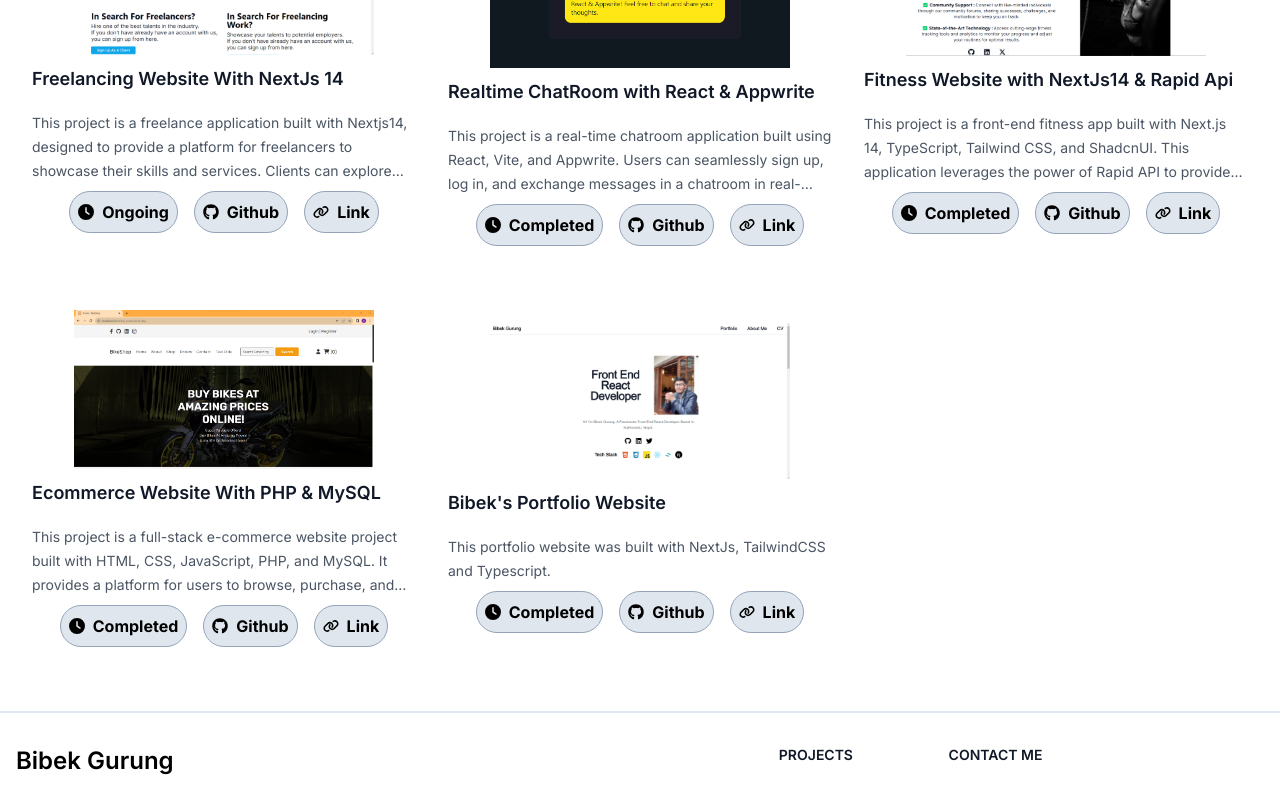
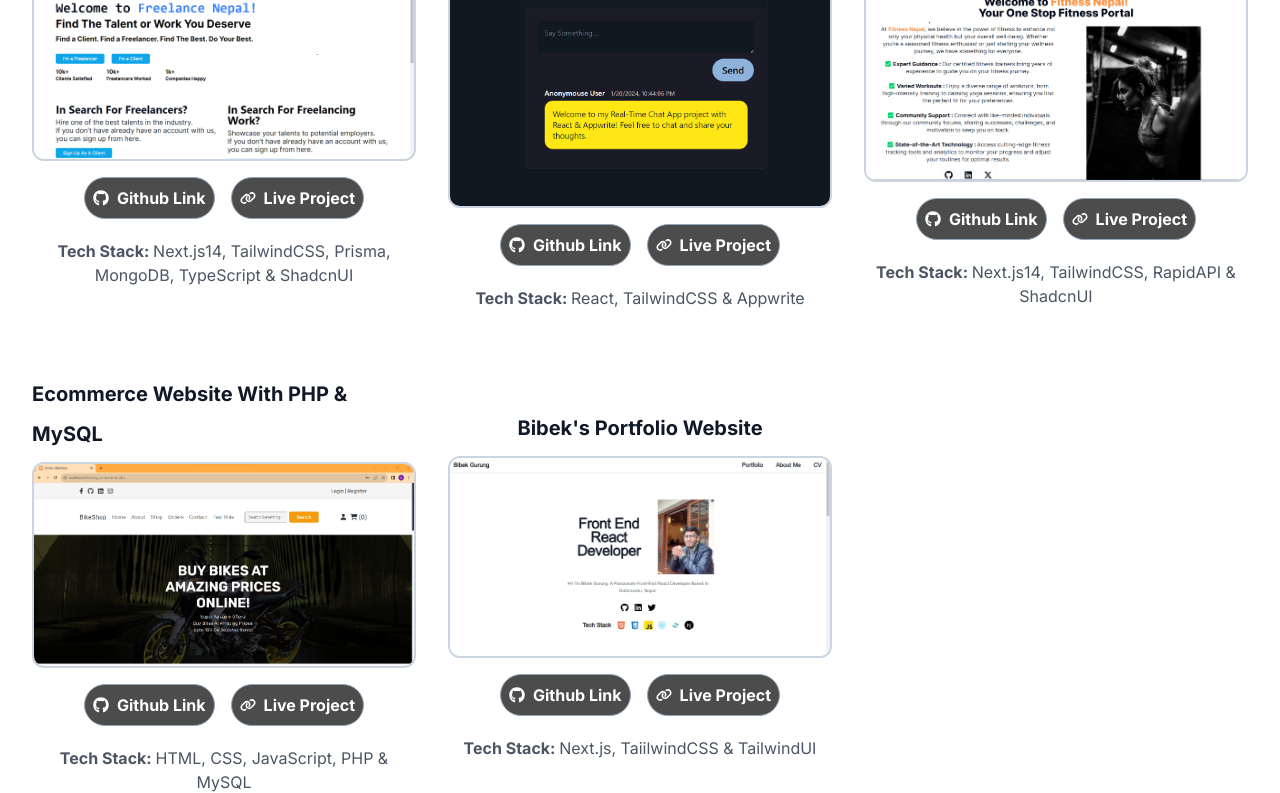
Before and after one commit to bibekgurung9/personal-portfolio, a Next.js app: page / in a window 1280 px wide. Shown: the part 2040-2833 px from the top of the page. Built offline with nearby package versions, Linux system fonts and the light colour scheme.

Commit message:
added new project card

```diff
--- a/src/app/_components/Portfolio.tsx
+++ b/src/app/_components/Portfolio.tsx
@@ -1,7 +1,7 @@
 import React from 'react'
-import { posts } from '@/constants'
-import Image from 'next/image'
-import { FaGithub, FaLink, FaClock } from 'react-icons/fa6'
+import { projects } from '@/constants'
+
+import { ProjectCard } from './ProjectCard'
 
 const Portfolio = () => {
   return (
@@ -12,26 +12,9 @@
             Check My Projects & Works
           </p>
 
-        <div className="mx-auto mt-10 grid max-w-2xl grid-cols-1 gap-x-8 gap-y-16 border-t border-gray-200 pt-10 sm:mt-16 sm:pt-16 lg:mx-0 lg:max-w-none md:grid-cols-2 lg:grid-cols-3">
-          {posts.map((post) => (
-            <article key={post.id} className="flex max-w-xl flex-col items-center justify-center ">
-              <div className='h-auto w-auto'>
-                <Image alt={'Project Picture'} src={post.src} width={300} height={300} loading='lazy' />
-              </div>
-              <div className="group relative cursor-default">
-                <h3 className="mt-3 text-lg font-semibold leading-6 text-gray-900 group-hover:text-gray-600 cursor-default">
-                  {post.title}
-                </h3>
-                <p className="mt-5 line-clamp-3 text-sm leading-6 text-gray-600">{post.description}</p>
-
-                <div className='flex gap-x-4 justify-center items-center mt-2'>
-                  <p className='flex justify-center items-center gap-x-2 font-bold bg-slate-300/60 p-2 rounded-full border border-slate-400 hover:shadow-2xl'><FaClock />{post.status}</p>
-                  <a href={post.github} className='flex justify-center items-center gap-x-2 font-bold bg-slate-300/60 p-2 rounded-full border border-slate-400 hover:shadow-2xl' target='blank'><FaGithub />Github</a>
-                  <a href={post.href} className='flex justify-center items-center gap-x-2 font-bold bg-slate-300/60 p-2 rounded-full border border-slate-400 hover:shadow-2xl' target='blank'><FaLink />Link</a>
-                </div>
-
-              </div>
-            </article>
+        <div className="mx-auto mt-10 grid max-w-2xl xs:grid-cols-1 gap-x-8 gap-y-16 border-t border-gray-200 pt-10 sm:mt-16 sm:pt-16 lg:mx-0 lg:max-w-none  sm:grid-cols-2 lg:grid-cols-3">
+          {projects.map((project, index) => (
+            <ProjectCard key={index} id={project.id} title={project.title} techStack={project.techStack} imgUrl={project.src} href={project.href} github={project.github} />
           ))}
         </div>
       </div>
--- /dev/null
+++ b/src/app/_components/ProjectCard.tsx
@@ -0,0 +1,37 @@
+import Link from "next/link"
+import Image from "next/image";
+import { FaGithub, FaLink, FaClock } from 'react-icons/fa6'
+
+interface ProjectCardProps{
+  id: number;
+  title: string;
+  techStack: string;
+  imgUrl: any;
+  href: string;
+  github: string;
+}
+
+export const ProjectCard = ({
+  id,
+  title,
+  techStack,
+  imgUrl,
+  href,
+  github,
+}: ProjectCardProps) => {
+  return(
+      <article className="flex max-w-xl flex-col items-center justify-center" key={id}>
+          <h1 className="text-xl font-bold leading-10 text-gray-900 group-hover:text-gray-600 cursor-default mb-2">{title}</h1>
+          <Link className="h-auto w-auto" href={href}>
+            <Image src={imgUrl} alt={""} width={400} height={400} loading='lazy' className="border-2 border-slate-300 border-rounded rounded-xl hover:scale-105 transition-transform hover:shadow-2xl" />
+          </Link>
+          <div className='flex gap-x-4 justify-center items-center mt-4'>
+              <a href={github} className='flex justify-center items-center gap-x-2 font-bold bg-black/70 hover:bg-black/50 text-white p-2 rounded-full border border-slate-400 hover:scale-105 transition-transform hover:shadow-2xl' target='blank'><FaGithub />Github Link</a>
+              <a href={href} className='flex justify-center items-center gap-x-2 font-bold bg-black/70 hover:bg-black/50 text-white p-2 rounded-full border border-slate-400 hover:scale-105 transition-transform hover:shadow-2xl' target='blank'><FaLink />Live Project</a>
+         </div>
+        <p className="mt-5 line-clamp-3 text-s leading-6 text-gray-600 text-center"><span className="font-bold">Tech Stack: </span>{techStack}</p>
+
+      </article>
+
+  )
+}
--- a/src/constants/index.ts
+++ b/src/constants/index.ts
@@ -34,20 +34,18 @@
 import project4 from '@/assets/project4.png'
 import project5 from '@/assets/project5.png'
 import project1 from '@/assets/project1.png'
-import noImage from '@/assets/no image.jpg'
 
 //portfolio section
-export const posts = [
+export const projects = [
     {
       id: 1,
       title: 'Freelancing Website With NextJs 14',
       src: project1,
       href: 'https://github.com/bibekgurung9/nextjs-freelance-website',
       github: 'https://github.com/bibekgurung9/nextjs-freelance-website',
-      name: 'NextJS Freelance',
-      status: 'Ongoing',
-      description:
-        'This project is a freelance application built with Nextjs14, designed to provide a platform for freelancers to showcase their skills and services. Clients can explore and hire freelancers for various projects.',
+      techStack: "Next.js14, TailwindCSS, Prisma, MongoDB, TypeScript & ShadcnUI",
+      // description:
+      //   'This project is a freelance application built with Nextjs14, designed to provide a platform for freelancers to showcase their skills and services. Clients can explore and hire freelancers for various projects.',
     },
     {
       id: 2,
@@ -55,10 +53,9 @@
       src: project2,
       href: 'https://glittering-parfait-71946c.netlify.app/',
       github: 'https://github.com/bibekgurung9/php-ecommerce-app',
-      name: 'Realtime ChatRoom App',
-      status: 'Completed',
-      description:
-        'This project is a real-time chatroom application built using React, Vite, and Appwrite. Users can seamlessly sign up, log in, and exchange messages in a chatroom in real-time. The integration with Appwrite provides a secure and scalable backend for user management and message storage, while Vite ensures a fast and efficient development environment.',
+      techStack: "React, TailwindCSS & Appwrite",
+      // description:
+      //   'This project is a real-time chatroom application built using React, Vite, and Appwrite. Users can seamlessly sign up, log in, and exchange messages in a chatroom in real-time. The integration with Appwrite provides a secure and scalable backend for user management and message storage, while Vite ensures a fast and efficient development environment.',
     },
     {
       id: 3,
@@ -66,10 +63,9 @@
       src: project3,
       href: 'https://fitness-exercise-app-eight.vercel.app/',
       github: 'https://github.com/bibekgurung9/fitness-exercise-app',
-      name: 'Fitness Wesbite',
-      status: 'Completed',
-      description:
-        'This project is a front-end fitness app built with Next.js 14, TypeScript, Tailwind CSS, and ShadcnUI. This application leverages the power of Rapid API to provide you with comprehensive fitness data, helping you achieve your health and wellness goals.',
+      techStack: "Next.js14, TailwindCSS, RapidAPI & ShadcnUI",
+      // description:
+      //   'This project is a front-end fitness app built with Next.js 14, TypeScript, Tailwind CSS, and ShadcnUI. This application leverages the power of Rapid API to provide you with comprehensive fitness data, helping you achieve your health and wellness goals.',
     },
     {
         id: 4,
@@ -77,10 +73,9 @@
         src: project4,
         href: 'https://github.com/bibekgurung9/php-ecommerce-app',
         github: 'https://github.com/bibekgurung9/php-ecommerce-app',
-        name: 'PHP Ecommerce',
-        status: 'Completed',
-        description:
-          'This project is a full-stack e-commerce website project built with HTML, CSS, JavaScript, PHP, and MySQL. It provides a platform for users to browse, purchase, and manage projects with admin dashboard to manage users, products, orders, payment & more!',
+        techStack: "HTML, CSS, JavaScript, PHP & MySQL",
+        // description:
+        //   'This project is a full-stack e-commerce website project built with HTML, CSS, JavaScript, PHP, and MySQL. It provides a platform for users to browse, purchase, and manage projects with admin dashboard to manage users, products, orders, payment & more!',
       },
       {
         id: 5,
@@ -88,9 +83,8 @@
         src: project5,
         href: 'https://iambibekgurung.netlify.app/',
         github: 'https://github.com/bibekgurung9/personal-portfolio',
-        name: 'Portfolio Website',
-        status: 'Completed',
-        description:
-          'This portfolio website was built with NextJs, TailwindCSS and Typescript.',
+        techStack: "Next.js, TaiilwindCSS & TailwindUI",
+        // description:
+        //   'This portfolio website was built with NextJs, TailwindCSS and Typescript.',
       },
   ]
```
